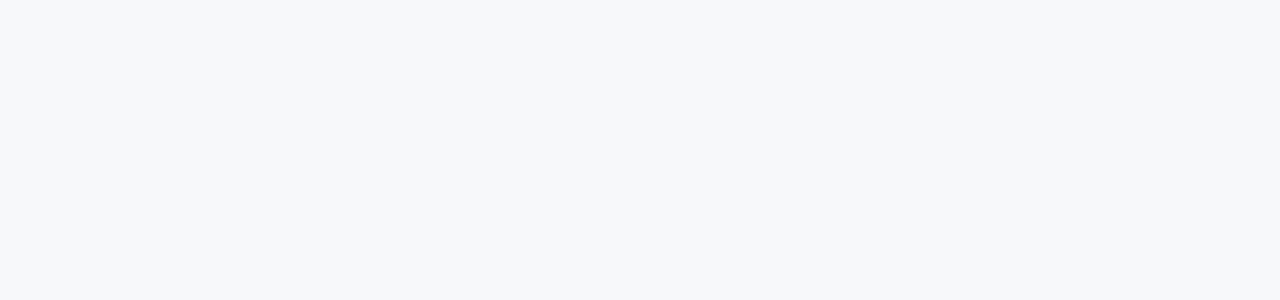
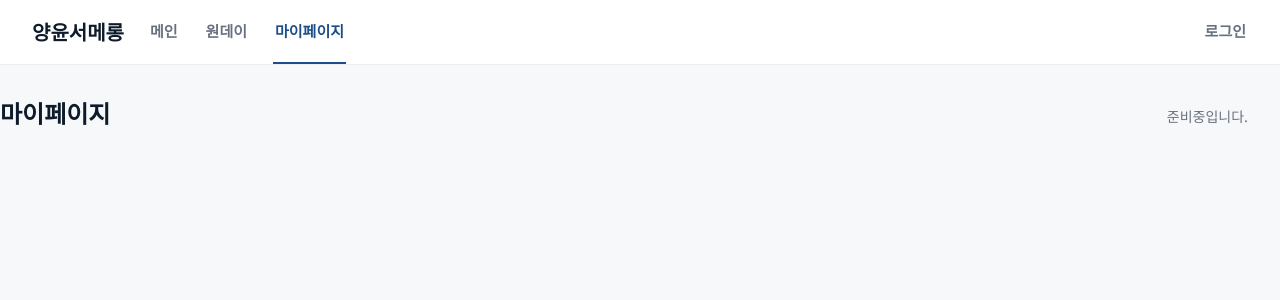
Before and after one commit to goeka71/Gong-Teo, a React app in the folder frontend/: page /mypage in a window 1280 px wide. Before the commit this address had no page. Shown: the top 300 px of the page. Built offline with nearby package versions, Linux system fonts and the light colour scheme; the HTML template or start-up script is replaced by a standard one.

Commit message:
네비바 조금수정함

```diff
--- a/frontend/src/App.jsx
+++ b/frontend/src/App.jsx
@@ -4,6 +4,7 @@ import MainMap from "./facilities/MainMap";
 import FacilityDetail from "./facilities/FacilityDetail";
 import OnedayBoard from "./oneday/OnedayBoard";
 import Login from "./user/Login";
+import MyPage from "./user/MyPage";
 
 // 공통 레이아웃: 모든 화면 위에 상단바(Navbar)를 두고,
 // 그 아래(Outlet)에 현재 경로에 해당하는 화면을 끼워 넣는다.
@@ -31,6 +32,7 @@ function App() {
         <Route path="/" element={<MainMap />} />
         <Route path="/facility/:id" element={<FacilityDetailRoute />} />
         <Route path="/oneday" element={<OnedayBoard />} />
+        <Route path="/mypage" element={<MyPage />} />
         <Route path="/login" element={<Login />} />
       </Route>
     </Routes>
--- a/frontend/src/components/Navbar.css
+++ b/frontend/src/components/Navbar.css
@@ -16,6 +16,11 @@
   gap: 24px;
 }
 
+/* "로그인"은 남는 가로 공간을 밀어내고 네비바 맨 오른쪽에 붙는다 */
+.gnb-link--right {
+  margin-left: auto;
+}
+
 /* 로고는 링크 hover 색(파랑)으로 변하지 않도록 고정 */
 .gnb-logo:hover {
   color: var(--color-heading);
--- a/frontend/src/components/Navbar.jsx
+++ b/frontend/src/components/Navbar.jsx
@@ -3,14 +3,15 @@ import "./Navbar.css";
 
 // 공통 상단바(GNB).
 // - 스타일은 styles/global.css 의 .gnb / .gnb-logo / .gnb-link 를 그대로 쓴다.
-// - 로고 "체육ON" 왼쪽 정렬, 바로 옆에 링크 그룹(gap 은 Navbar.css 에서 지정).
+// - 로고 왼쪽 정렬, 바로 옆에 링크 그룹(메인/원데이/마이페이지).
+// - "로그인"은 네비바 맨 오른쪽에 따로 붙인다(.gnb-link--right).
 // - NavLink 는 현재 경로와 일치하면 자동으로 active 클래스를 붙여준다.
 
 function Navbar() {
   return (
     <header className="gnb">
       <NavLink to="/" className="gnb-logo">
-        체육ON
+        양윤서메롱
       </NavLink>
 
       <nav className="nav-links">
@@ -20,10 +21,14 @@ function Navbar() {
         <NavLink to="/oneday" className="gnb-link">
           원데이
         </NavLink>
-        <NavLink to="/login" className="gnb-link">
-          로그인
+        <NavLink to="/mypage" className="gnb-link">
+          마이페이지
         </NavLink>
       </nav>
+
+      <NavLink to="/login" className="gnb-link gnb-link--right">
+        로그인
+      </NavLink>
     </header>
   );
 }
--- a/frontend/src/user/MyPage.jsx
+++ b/frontend/src/user/MyPage.jsx
@@ -0,0 +1,16 @@
+// 마이페이지. (담당: 윤서) - 화면 자리만 잡아둔다.
+
+function MyPage() {
+  return (
+    <div className="page">
+      <div className="page-container">
+        <div className="page-header">
+          <h1 className="page-title">마이페이지</h1>
+          <p className="page-description">준비중입니다.</p>
+        </div>
+      </div>
+    </div>
+  );
+}
+
+export default MyPage;
```
